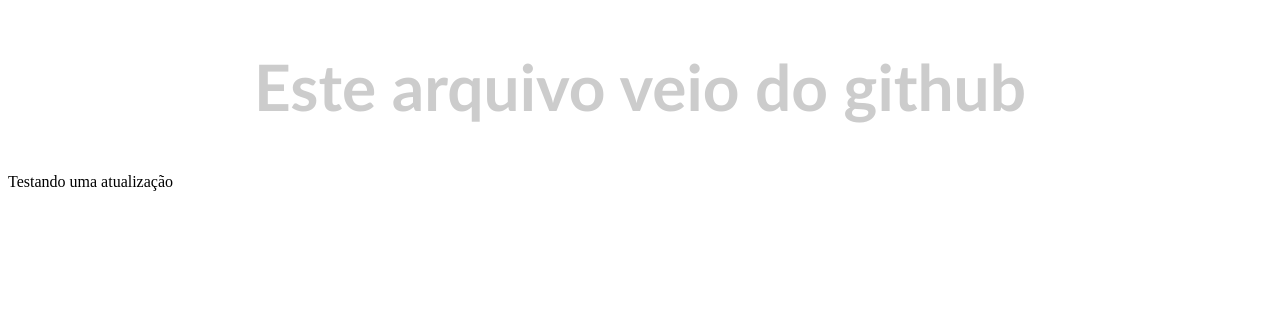
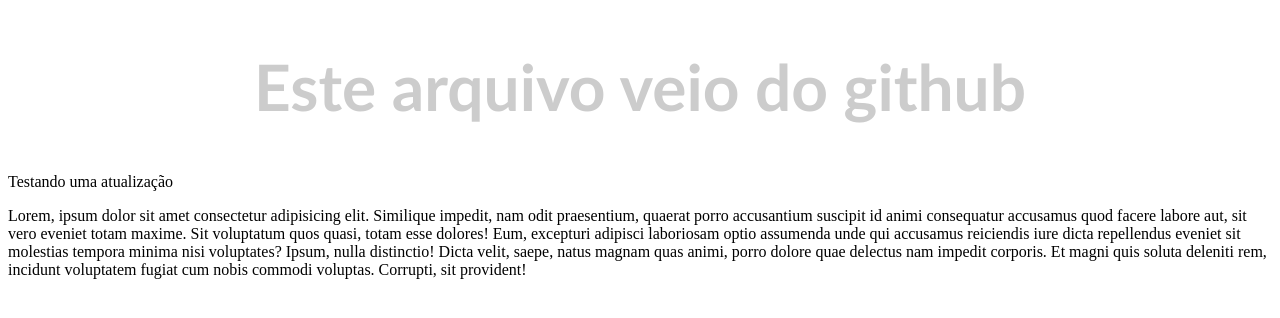
Before and after one commit to diegovilhalva/curso_git_1, a plain HTML site: page about.html in a window 1280 px wide. Drawn offline with Linux system fonts and the light colour scheme.

Commit message:
adding a paragraph

```diff
--- a/about.html
+++ b/about.html
@@ -11,5 +11,8 @@
 <body>
     <h1>Este arquivo veio do github </h1>
     <p> Testando uma atualização</p>
+    <p>Lorem, ipsum dolor sit amet consectetur adipisicing elit. Similique impedit, nam odit praesentium, quaerat porro accusantium suscipit id animi consequatur accusamus quod facere labore aut, sit vero eveniet totam maxime.
+    Sit voluptatum quos quasi, totam esse dolores! Eum, excepturi adipisci laboriosam optio assumenda unde qui accusamus reiciendis iure dicta repellendus eveniet sit molestias tempora minima nisi voluptates? Ipsum, nulla distinctio!
+    Dicta velit, saepe, natus magnam quas animi, porro dolore quae delectus nam impedit corporis. Et magni quis soluta deleniti rem, incidunt voluptatem fugiat cum nobis commodi voluptas. Corrupti, sit provident!</p>
 </body>
 </html>
```
